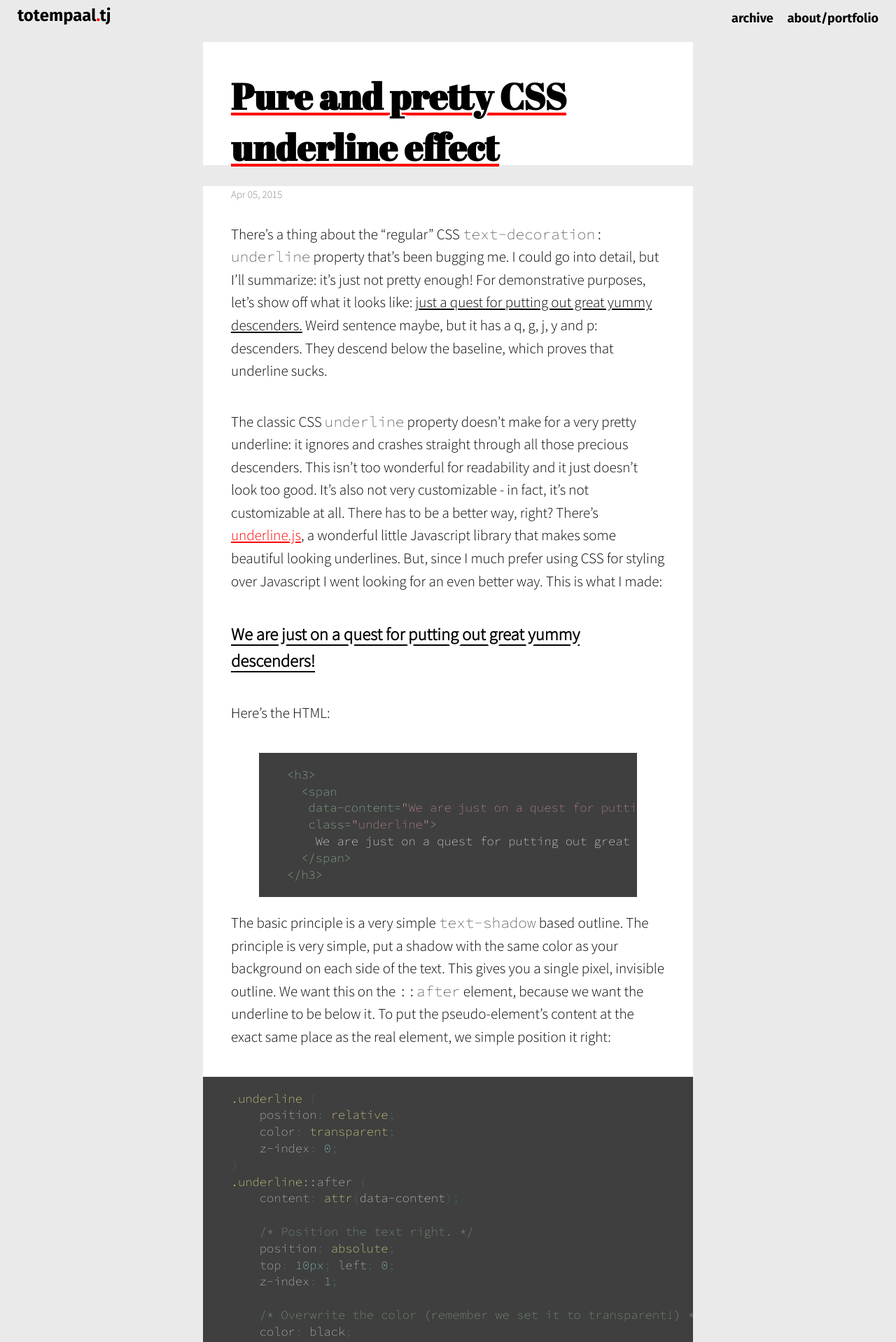
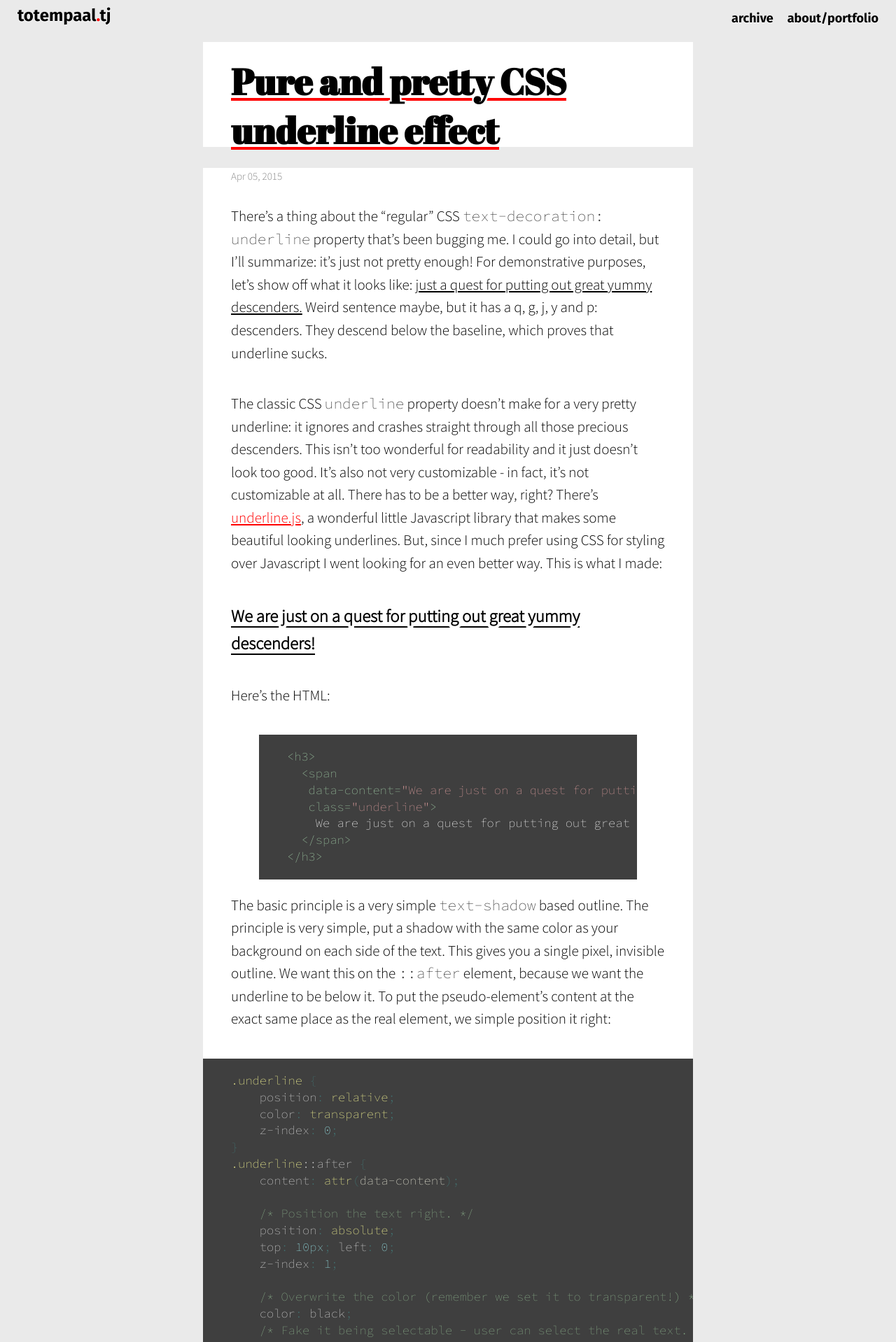
Before and after one commit to martijnarts/totempaal.tj, a Jekyll site: the page built from index.html, in a window 1280 px wide. Shown: the top 1918 px of the page at 70% size. Built offline with Jekyll 4.4.1, drawn with Linux system fonts in a browser that asks for light colours; Markdown is read by kramdown in place of the engine named in the settings.

Commit message:
Fixed head styles

```diff
--- a/_sass/post.scss
+++ b/_sass/post.scss
@@ -3,7 +3,7 @@
 
     position: relative;
     margin: -90px auto 0;
-    padding: 30px 40px 0;
+    padding: 10px 40px 0;
 
     width: 700px;
     font-family: 'Abril Fatface', sans-serif;
@@ -20,7 +20,12 @@
         h1 {
             span {
                 @include underoutline(2, #fff, 4px, #f00);
-                line-height: 1.4;
+                line-height: 1.1;
+
+                &:after {
+                    top: 12px;
+                    line-height: 1.34;
+                }
             }
             margin: 0 0 30px;
             padding: 0;
```
